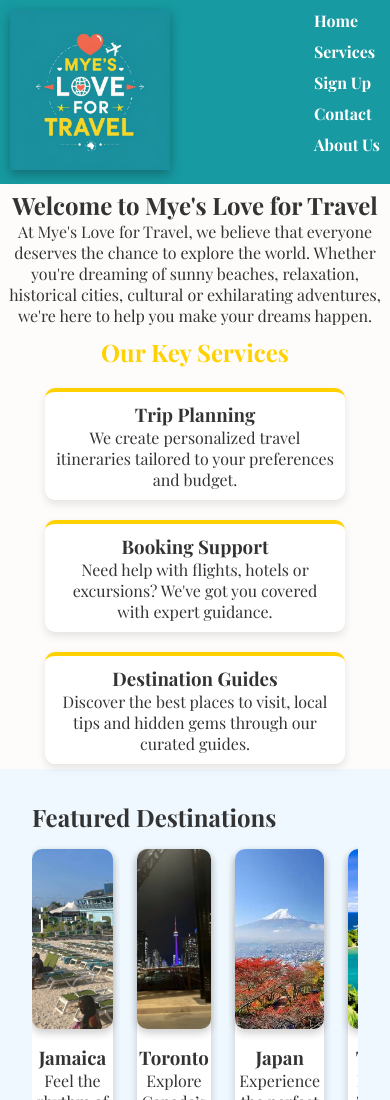
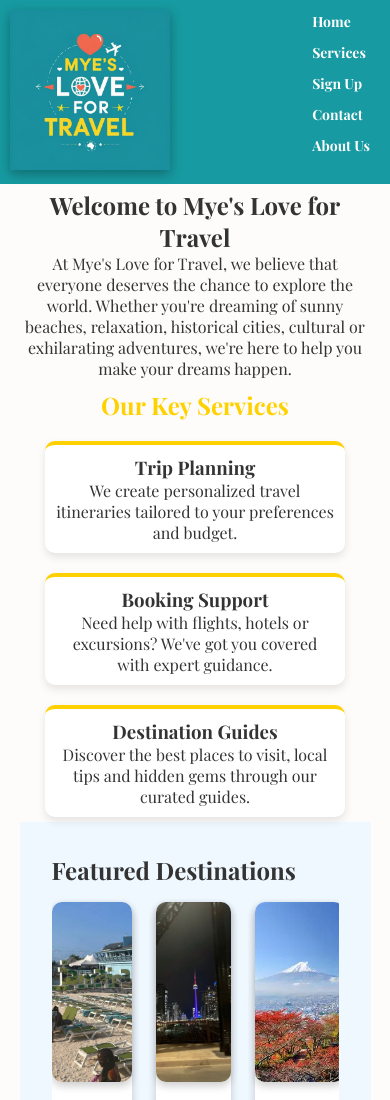
Before and after one commit to ShaniaALewis/myeslovefortravel1, a plain HTML site: page myeslovefortravel1/index.html in a window 390 px wide. Shown: the top 1100 px of the page. Drawn offline with nearby package versions, Linux system fonts and the light colour scheme.

Commit message:
Add files via upload

```diff
--- a/myeslovefortravel1/style.css
+++ b/myeslovefortravel1/style.css
@@ -453,20 +453,17 @@ footer {
   margin-bottom: 0.5rem;
 }
 
-/* Make images scale properly */
 img {
   max-width: 100%;
   height: auto;
 }
 
-/* Responsive container example */
 .container {
   width: 90%;
   max-width: 1200px;
   margin: 0 auto;
 }
 
-/* Flexbox layout for cards */
 .cards-container {
   display: flex;
   flex-wrap: wrap;
@@ -474,15 +471,20 @@ img {
 }
 
 .card {
-  flex: 1 1 280px; /* grow, shrink, basis */
+  flex: 1 1 280px;
   max-width: 300px;
 }
 
-/* Mobile styles */
 @media (max-width: 600px) {
   nav ul {
     flex-direction: column;
     gap: 10px;
+    flex-wrap: wrap; /* if needed */
+  }
+
+  nav a {
+    font-size: 14px;
+    padding: 6px 10px;
   }
 
   .destination-card {
@@ -490,3 +492,20 @@ img {
     max-width: 100%;
   }
 }
+
+nav ul {
+  flex-wrap: wrap;
+  gap: 10px;
+}
+
+body, html {
+  max-width: 100%;
+  overflow-x: hidden;
+}
+
+.container, .featured-destination, section {
+  width: 90%;
+  max-width: 100%;
+  margin: auto;
+  box-sizing: border-box;
+}
```
